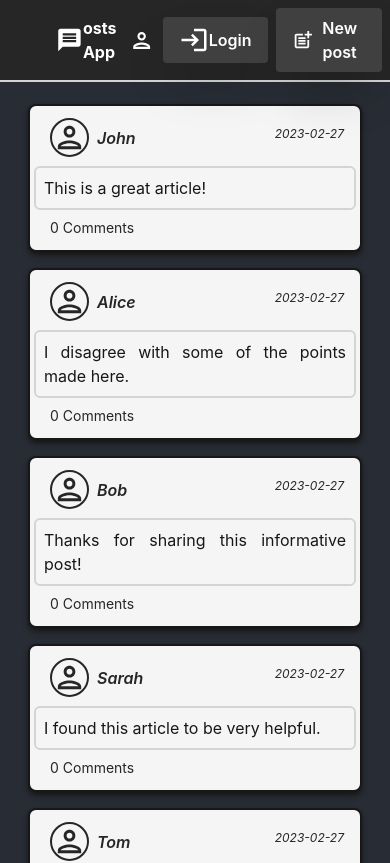
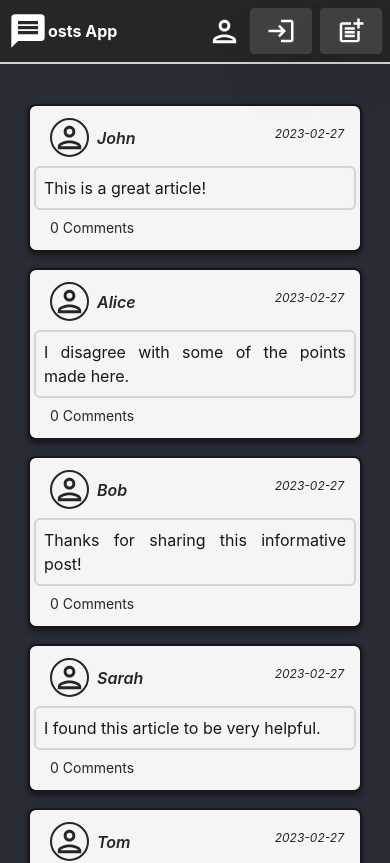
Before and after one commit to IgorMagal/react-p1, a React (Create React App) app: page / in a window 390 px wide. Shown: the top 863 px of the page. Built offline with nearby package versions, Linux system fonts and the light colour scheme; no server answers.

Commit message:
fix icons header

```diff
--- a/src/components/PostHeader.tsx
+++ b/src/components/PostHeader.tsx
@@ -15,10 +15,10 @@ const PostHeader: React.FC<{ handleModal: () => void }> = (props) => {
     <button
       onClick={props.handleModal}
       type="button"
-      className="bg-neutral-700 shadow-2xl hover:bg-neutral-500 text-white font-semibold py-2 px-4 rounded flex items-center"
+      className="bg-neutral-700 shadow-2xl hover:bg-neutral-500 text-white font-semibold py-2 px-4 sm:py-2 sm:px-2 rounded flex items-center"
     >
       <MdPostAdd size={30} />
-      New post
+      <p className="xs:hidden sm:visible">New post</p>
     </button>
   );
 
@@ -26,10 +26,10 @@ const PostHeader: React.FC<{ handleModal: () => void }> = (props) => {
     <button
       onClick={() => googleSignIn()}
       type="button"
-      className="bg-neutral-700 shadow-2xl hover:bg-neutral-500 text-white font-semibold py-2 px-4 rounded flex items-center"
+      className="bg-neutral-700 shadow-2xl hover:bg-neutral-500 text-white font-semibold py-2 px-4 sm:px-2 rounded flex items-center"
     >
       <MdLogin size={30} />
-      Login
+      <p className="xs:hidden sm:visible">Login</p>
     </button>
   );
 
@@ -37,24 +37,21 @@ const PostHeader: React.FC<{ handleModal: () => void }> = (props) => {
     <button
       onClick={() => logout()}
       type="button"
-      className="bg-neutral-700 shadow-2xl hover:bg-neutral-500 text-white font-semibold py-2 px-4 rounded flex items-center"
+      className="bg-neutral-700 shadow-2xl hover:bg-neutral-500 text-white font-semibold py-2 px-4 sm:px-2 rounded flex items-center"
     >
       <MdLogout size={30} />
-      Logout
+      <p className="xs:hidden sm:visible">Logout</p>
     </button>
   );
   return (
-    <header className="fixed py-2 pb-2 top-0 left-0 right-0 flex justify-between px-14 items-center bg-neutral-800 border-b-neutral-300 border-b-2 z-10">
+    <header className="fixed py-2 pb-2 top-0 left-0 right-0 flex justify-between px-10 xs:px-2 items-center bg-neutral-800 border-b-neutral-300 border-b-2 z-10">
       <div className="flex align-middle justify-center items-center">
         <MdMessage size={40} />
-        <p className="  align-bottom sm:text-xl md:text-2xl lg:text-3xl font-bold">
-          osts App
-        </p>
+        <p className="sm:text-xl md:text-2xl lg:text-3xl font-bold">osts App</p>
       </div>
-      <div className="flex gap-2 text-center align-middle justify-center items-center">
+      <div className="flex gap-2 items-center">
         {user?.photoURL ? (
           <img
-            sizes="40"
             className="w-10 h-10 rounded-full border-2 border-neutral-50"
             src={user.photoURL}
             alt={user.displayName!}
--- a/tailwind.config.js
+++ b/tailwind.config.js
@@ -2,6 +2,24 @@
 module.exports = {
   content: ["./src/**/*.{js,jsx,ts,tsx}"],
   theme: {
+    screens: {
+      xs: { min: "0px", max: "639px" },
+      sm: { min: "640px", max: "767px" },
+      // => @media (min-width: 640px and max-width: 767px) { ... }
+
+      md: { min: "768px", max: "1023px" },
+      // => @media (min-width: 768px and max-width: 1023px) { ... }
+
+      lg: { min: "1024px", max: "1279px" },
+      // => @media (min-width: 1024px and max-width: 1279px) { ... }
+
+      xl: { min: "1280px", max: "1535px" },
+      // => @media (min-width: 1280px and max-width: 1535px) { ... }
+
+      "2xl": { min: "1536px" },
+      // => @media (min-width: 1536px) { ... }
+    },
+
     extend: {
       animation: {
         wiggle: "wiggle 2s ease-in-out 1s",
```
